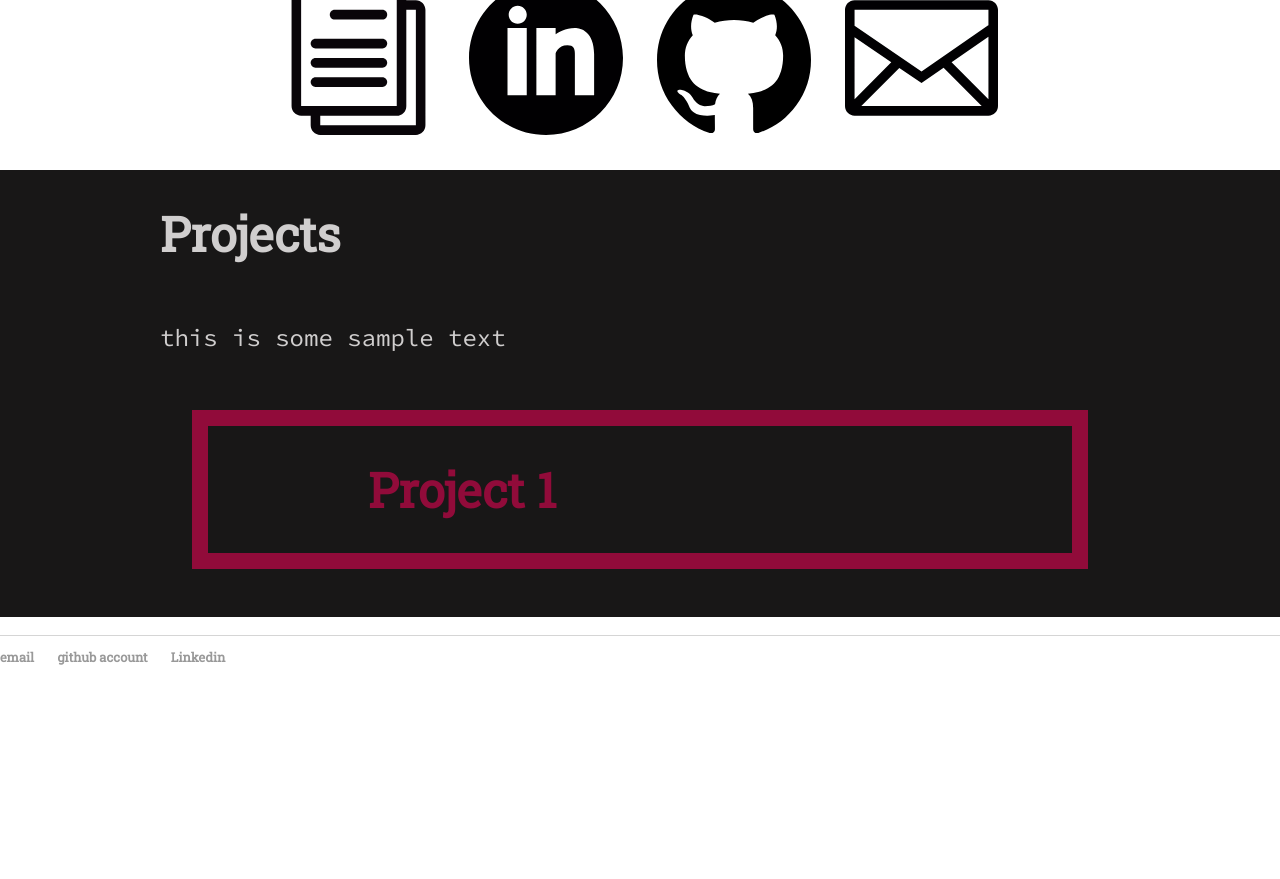
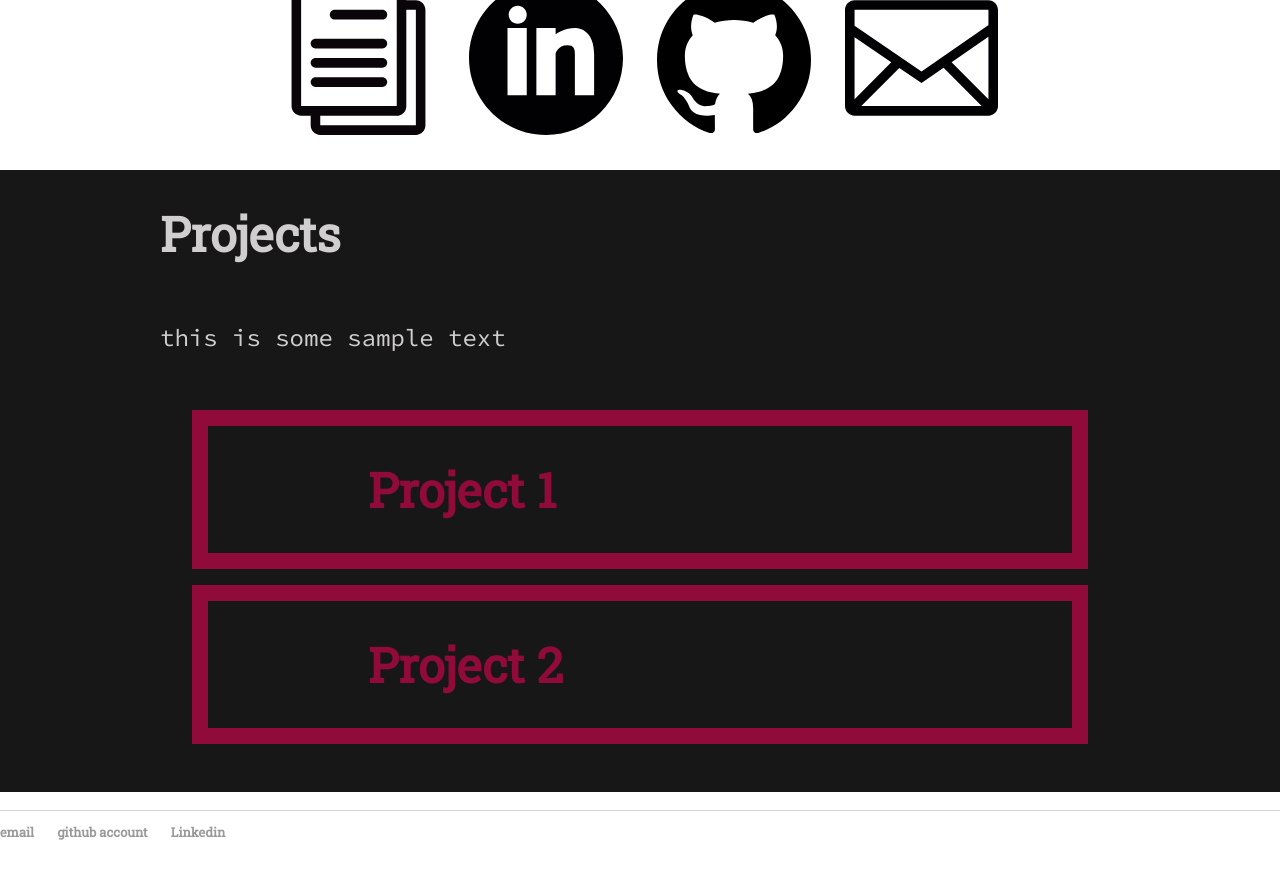
Before and after one commit to adibellathur/adibellathur.github.io, a Jekyll site: the page built from index.html, in a window 1280 px wide and 900 px high, scrolled down 877 px. Shown: the top 879 px of the window. Built offline with Jekyll 4.4.1, drawn with Linux system fonts in a browser that asks for light colours; before the commit the page ends 1602 px from its top, so only the background shows below that.

Commit message:
project 2

```diff
--- a/index.html
+++ b/index.html
@@ -51,6 +51,9 @@ title: Adithya Bellathur
 		<div class="boxed-rasberry">
 			<h1 class="rasberry">Project 1</h1>
 		</div>
+		<div class="boxed-rasberry">
+			<h1 class="rasberry">Project 2</h1>
+		</div>
 	</div>
 	<br>
 </div><!-- /.blurb -->
```
